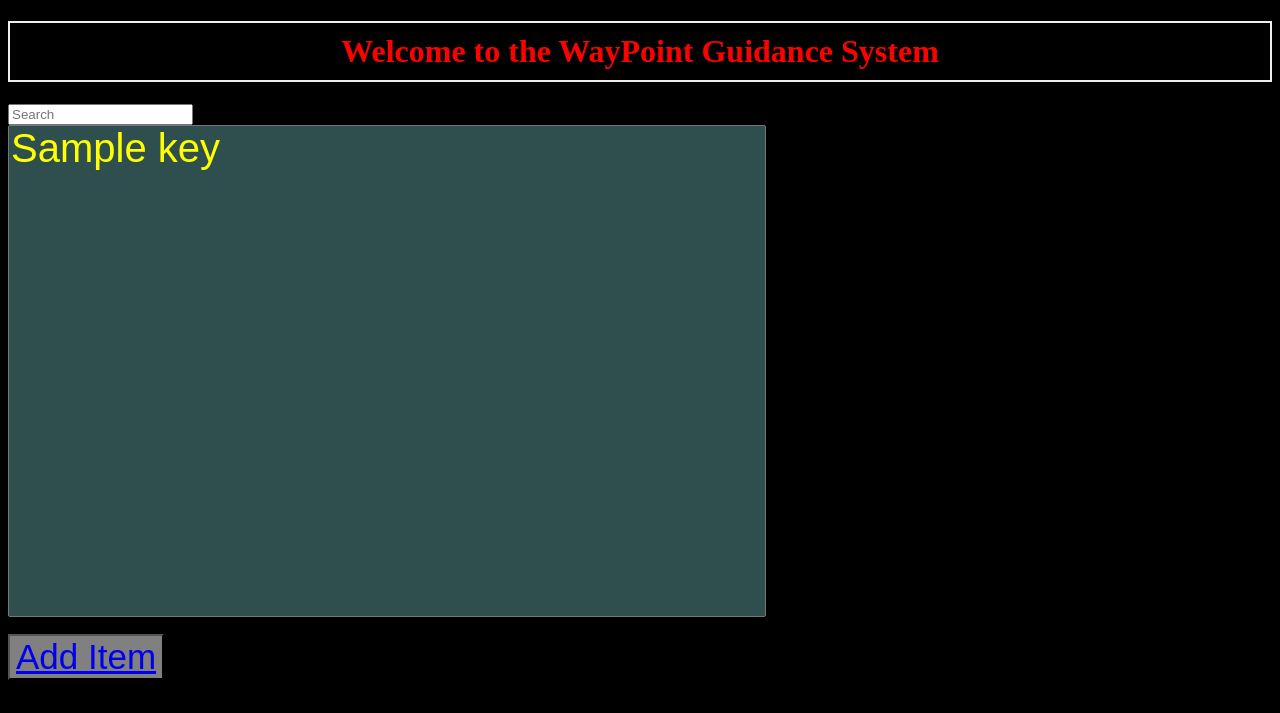
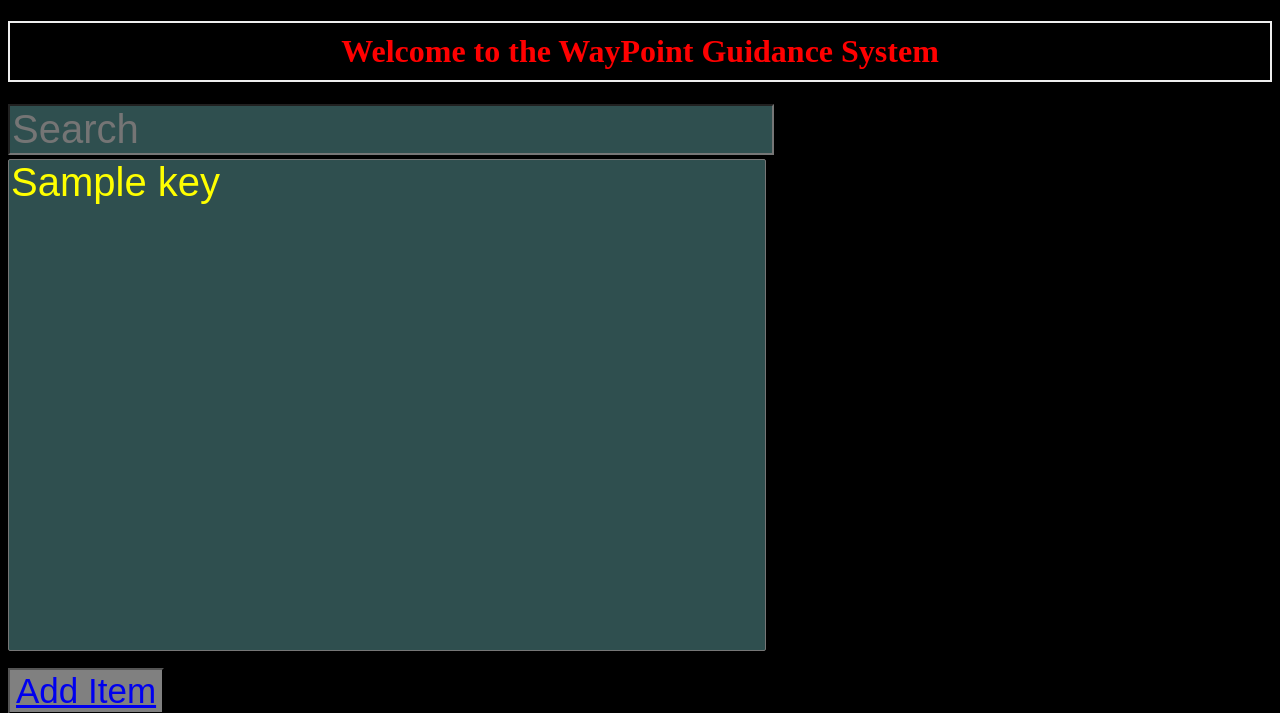
Before and after one commit to AlexanderCrisler/senior-design-laser, a Flask app: template templates/index.html in a window 1280 px wide. Shown: the top 713 px of the page. Run offline with Flask 2, Linux system fonts and the light colour scheme; the template is opened without the code that fills it: most values are stand-ins (such as "Sample title", 1, 10 or a date in 2020).

Commit message:
remove response to selecting item

```diff
--- a/templates/index.html
+++ b/templates/index.html
@@ -9,7 +9,7 @@
    <h1 id="h1">Welcome to the WayPoint Guidance System</h1>
    <p id="p1">
    <div>
-      <input id="searchbar" type="text" placeholder="Search" onkeyup="searchItem()">
+      <input class="searchbar" id="searchbar" type="text" placeholder="Search" onkeyup="searchItem()">
    </div>
 
    <div>
@@ -70,9 +70,6 @@ function highlight() {
    })
    .then(function (response) {
       response.json().then(function (data) {
-         current_item = data;
-         current_item['name'] = sent_info['name'];
-         document.getElementById('h1').innerHTML = current_item['vertical'] + "/" + current_item['horizontal'];
       })
    })
 };
```
